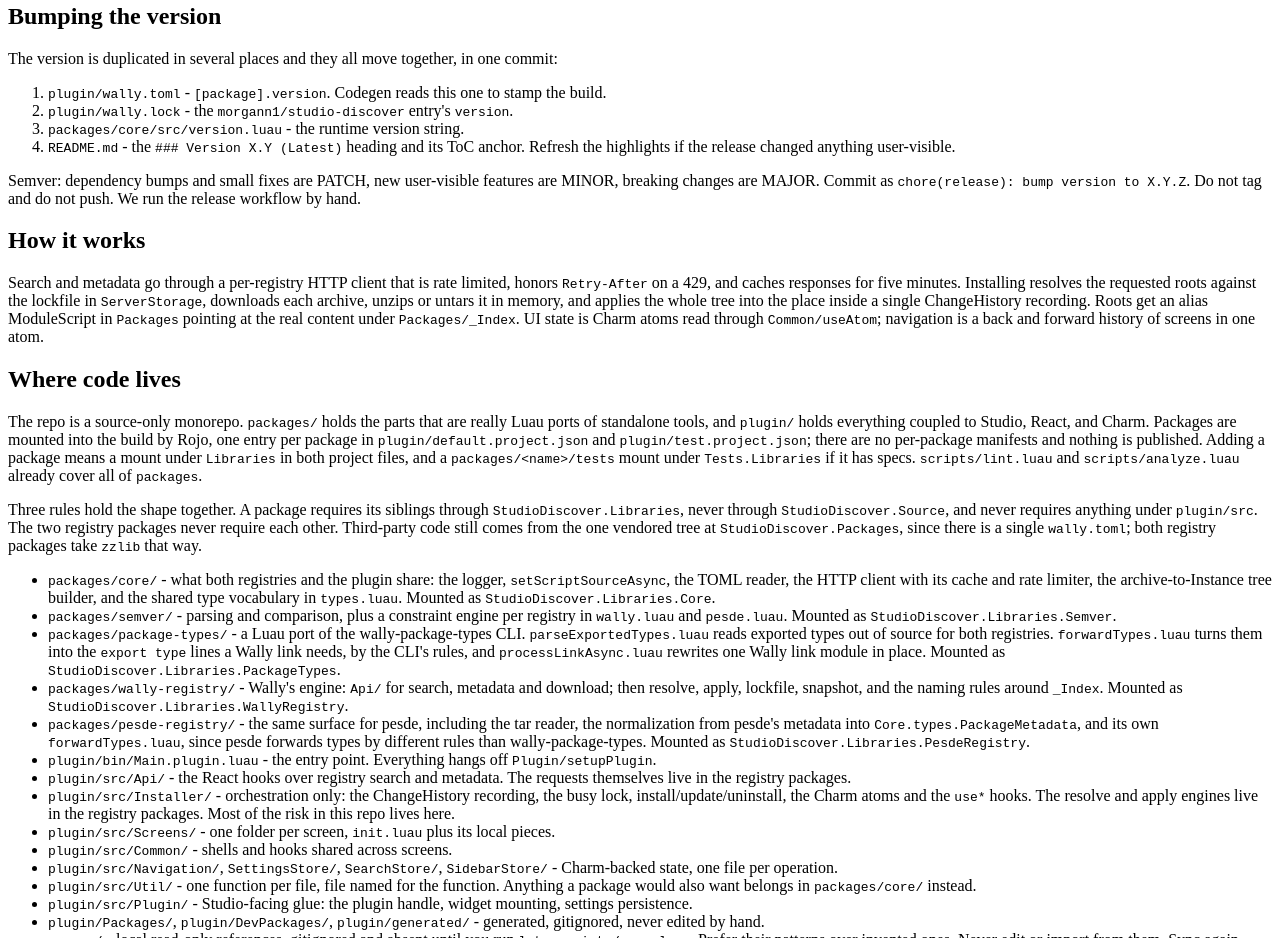
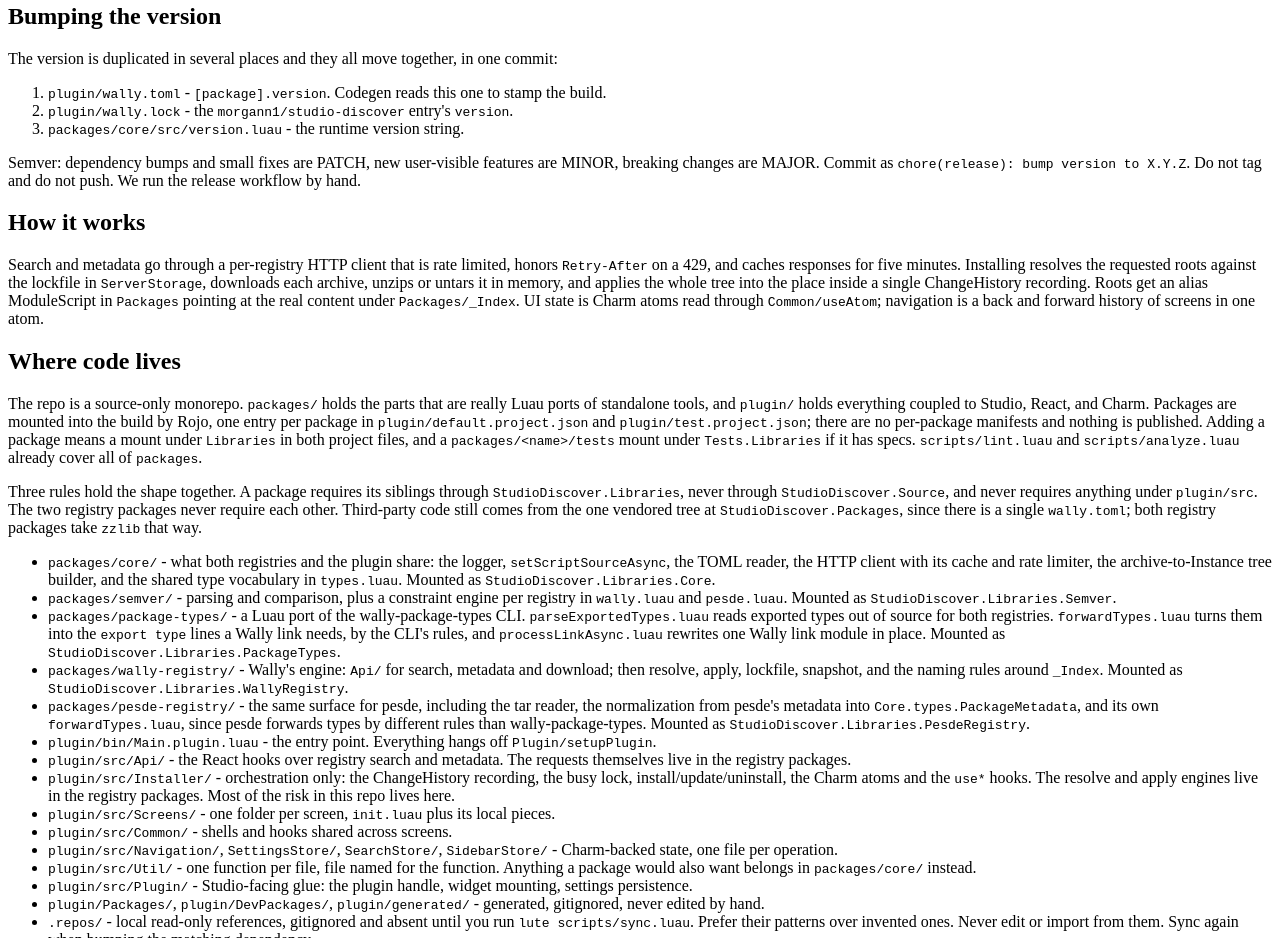
Before and after one commit to morgann1/studio-discover, an Eleventy site: page AGENTS.md in a window 1280 px wide. Shown: the part 2372-3310 px from the top of the page. Built offline with nearby package versions, Linux system fonts and the light colour scheme; Eleventy itself is replaced by a stand-in of ours; files that its build step writes are made by us from their sources.

Commit message:
docs(agents): drop the README step from the version bump checklist
The README no longer has a version heading, so a bump touches three files.

```diff
--- a/AGENTS.md
+++ b/AGENTS.md
@@ -106,7 +106,6 @@
 1. `plugin/wally.toml` - `[package].version`. Codegen reads this one to stamp the build.
 2. `plugin/wally.lock` - the `morgann1/studio-discover` entry's `version`.
 3. `packages/core/src/version.luau` - the runtime version string.
-4. `README.md` - the `### Version X.Y (Latest)` heading and its ToC anchor. Refresh the highlights if the release changed anything user-visible.
 
 Semver: dependency bumps and small fixes are PATCH, new user-visible features are MINOR, breaking changes are MAJOR. Commit as `chore(release): bump version to X.Y.Z`. Do not tag and do not push. We run the release workflow by hand.
 
```
